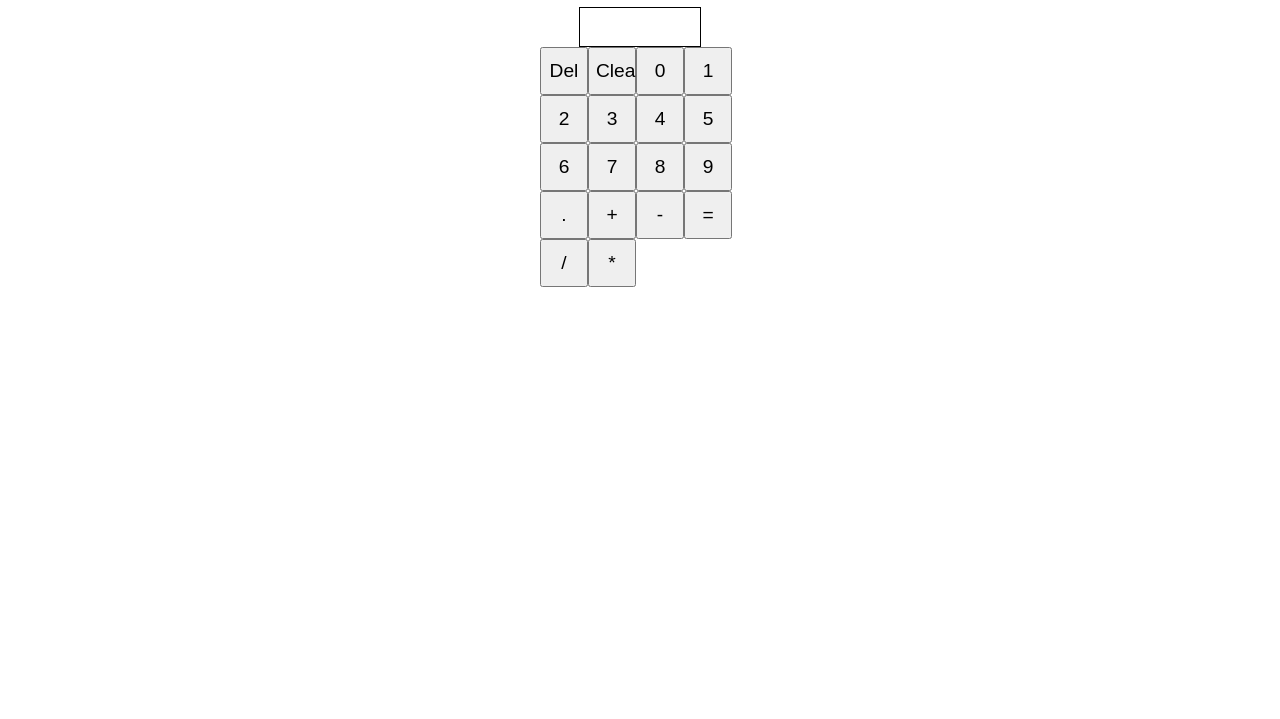
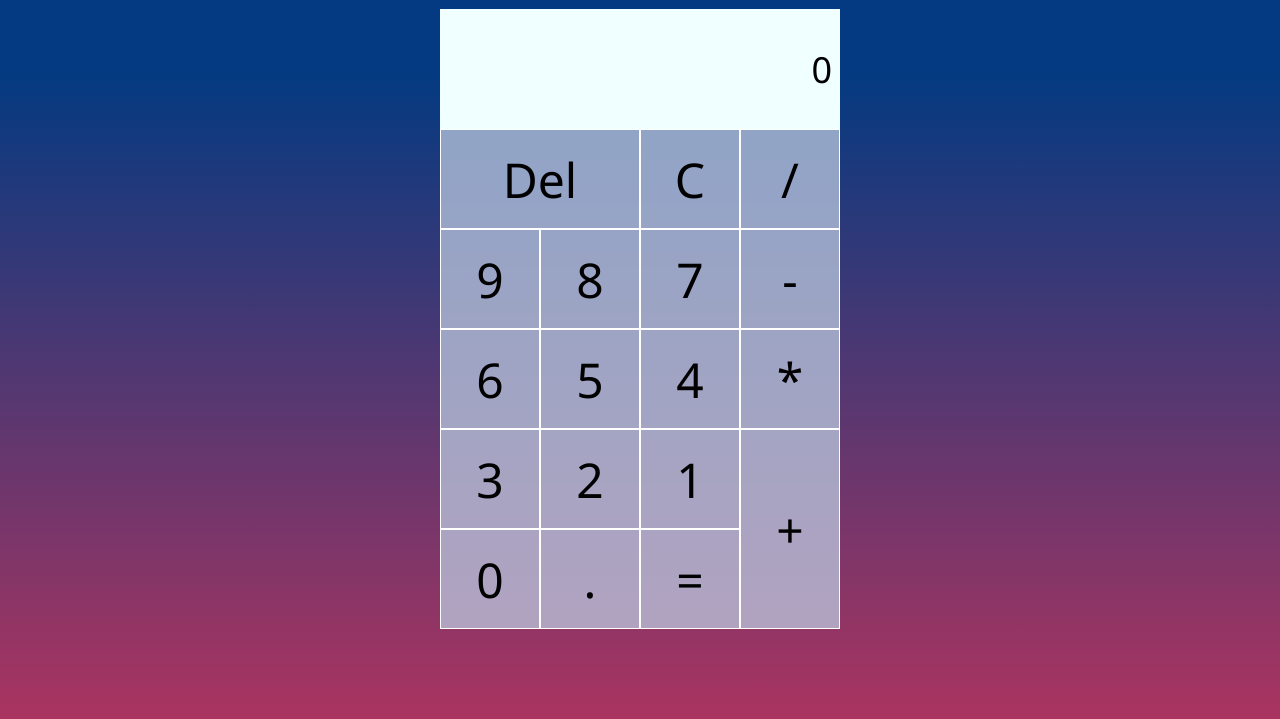
Before and after one commit to mustafa-bhm/calculator, a plain HTML site: page index.html in a window 1280 px wide. Shown: the part 81-800 px from the top of the page. Drawn offline with Linux system fonts and the light colour scheme.

Commit message:
adding styles

```diff
--- a/index.html
+++ b/index.html
@@ -4,35 +4,38 @@
     <meta charset="UTF-8" />
     <meta http-equiv="X-UA-Compatible" content="IE=edge" />
     <meta name="viewport" content="width=device-width, initial-scale=1.0" />
+    <link rel="preconnect" href="https://fonts.googleapis.com" />
+    <link rel="preconnect" href="https://fonts.gstatic.com" crossorigin />
+
     <link rel="stylesheet" href="./styles.css" />
     <title>Calculator</title>
   </head>
   <body>
-    <h1>Calculator</h1>
-    <div class="display">
-      <div class="display2"></div>
-      <div class="display1"></div>
-    </div>
-    <div class="btns">
-      <button class="btn delete">Del</button>
-      <button class="btn clear">Clear</button>
-      <button class="btn numbers">0</button>
+    <div class="container">
+      <div class="display">
+        <div class="display2"></div>
+        <div class="display1">0</div>
+      </div>
+
+      <button class="btn wide delete">Del</button>
+      <button class="btn clear">C</button>
+      <button class="btn operator">/</button>
+      <button class="btn numbers">9</button>
+      <button class="btn numbers">8</button>
+      <button class="btn numbers">7</button>
+      <button class="btn operator">-</button>
+      <button class="btn numbers">6</button>
+      <button class="btn numbers">5</button>
+      <button class="btn numbers">4</button>
+      <button class="btn operator">*</button>
+      <button class="btn numbers">3</button>
+      <button class="btn numbers">2</button>
       <button class="btn numbers">1</button>
-      <button class="btn numbers">2</button>
-      <button class="btn numbers">3</button>
-      <button class="btn numbers">4</button>
-      <button class="btn numbers">5</button>
-      <button class="btn numbers">6</button>
-      <button class="btn numbers">7</button>
-      <button class="btn numbers">8</button>
-      <button class="btn numbers">9</button>
+      <button class="btn long operator">+</button>
+
+      <button class="btn span numbers">0</button>
       <button class="btn numbers">.</button>
-
-      <button class="btn operator">+</button>
-      <button class="btn operator">-</button>
       <button class="btn equal">=</button>
-      <button class="btn operator">/</button>
-      <button class="btn operator">*</button>
     </div>
   </body>
   <script src="./index.js"></script>
--- a/styles.scss
+++ b/styles.scss
@@ -1,23 +1,65 @@
-body {
-  display: flex;
-  justify-content: center;
-  align-items: center;
-  flex-direction: column;
+* {
+  margin: 0;
+  padding: 0;
+  font-size: 1.5rem;
+  box-sizing: border-box;
+  font-family: "Segoe UI", Tahoma, Geneva, Verdana, sans-serif;
 }
 
-.btns {
-  width: 200px;
-  display: flex;
-  flex-wrap: wrap;
+body {
+  background: rgb(3, 58, 129);
+  background: linear-gradient(
+    180deg,
+    rgba(3, 58, 129, 1) 19%,
+    rgba(170, 52, 96, 1) 100%
+  );
 }
 
-.btn {
-  width: 3rem;
-  height: 3rem;
-  font-size: 1.2rem;
+.container {
+  display: grid;
+  justify-content: center;
+  align-content: center;
+  min-height: 100vh;
+  grid-template-columns: repeat(4, 100px);
+  grid-template-rows: minmax(120px, auto) repeat(5, 100px);
+  button {
+    cursor: pointer;
+    font-size: 2rem;
+    border: 1px solid white;
+    outline: none;
+    background-color: rgba(187, 201, 223, 0.75);
+
+    &:hover {
+      background-color: rgba(218, 82, 82, 0.9);
+    }
+  }
+}
+
+.wide {
+  grid-column: span 2;
+}
+.long {
+  grid-row: span 2;
 }
 
 .display {
-  border: 1px solid black;
-  padding: 19px 60px;
+  grid-column: 1/-1;
+  background-color: azure;
+  display: flex;
+  flex-direction: column;
+  align-items: flex-end;
+  justify-content: center;
+  // word-wrap: break-word;
+  word-break: break-all;
+  text-align: right;
+  padding: 8px;
 }
+.display2 {
+  color: black;
+  font-size: 1.8rem;
+  font-weight: 400;
+}
+.display2 {
+  color: black;
+  font-size: 0.9rem;
+}
```
Also changed, not shown: styles.css, 1 other file.
